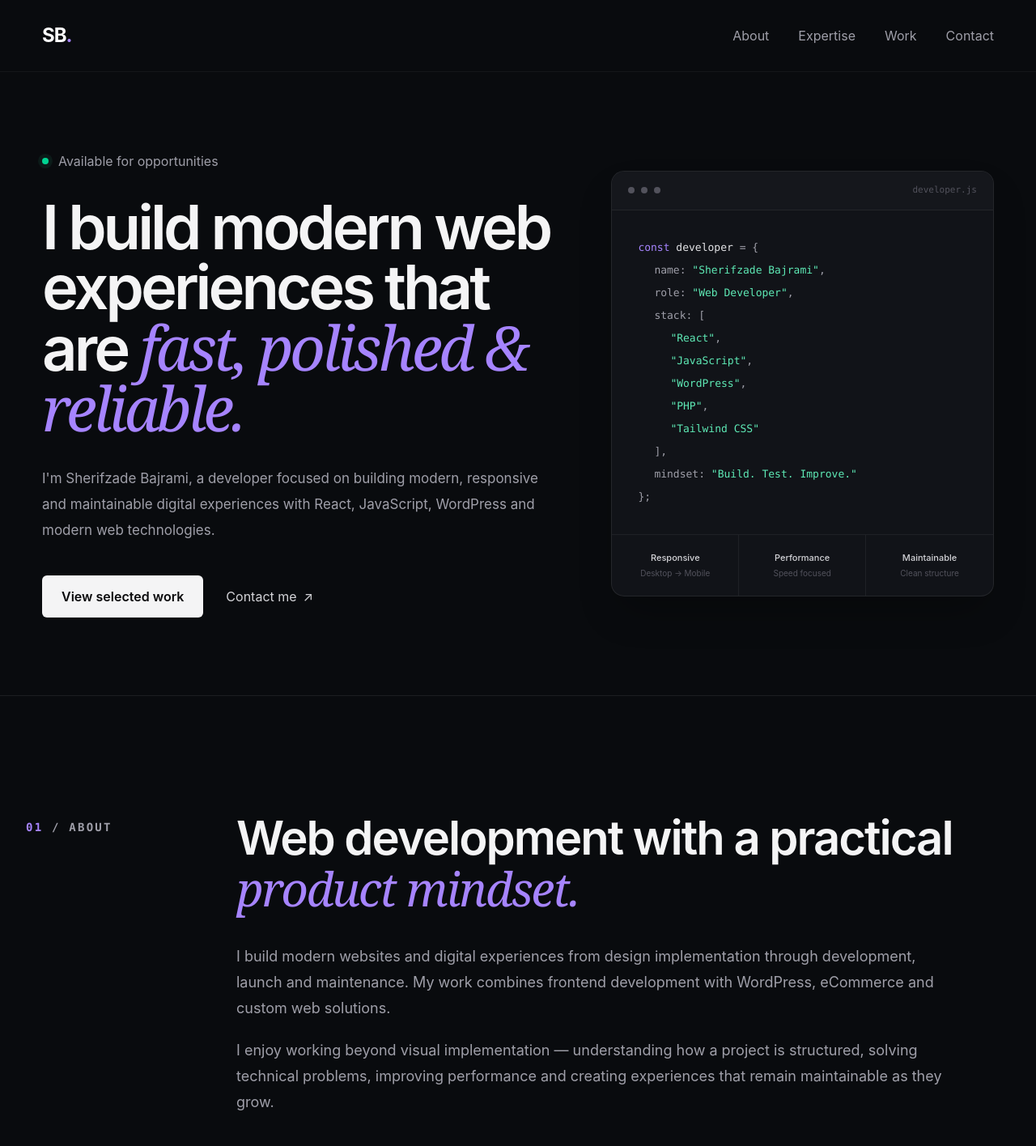
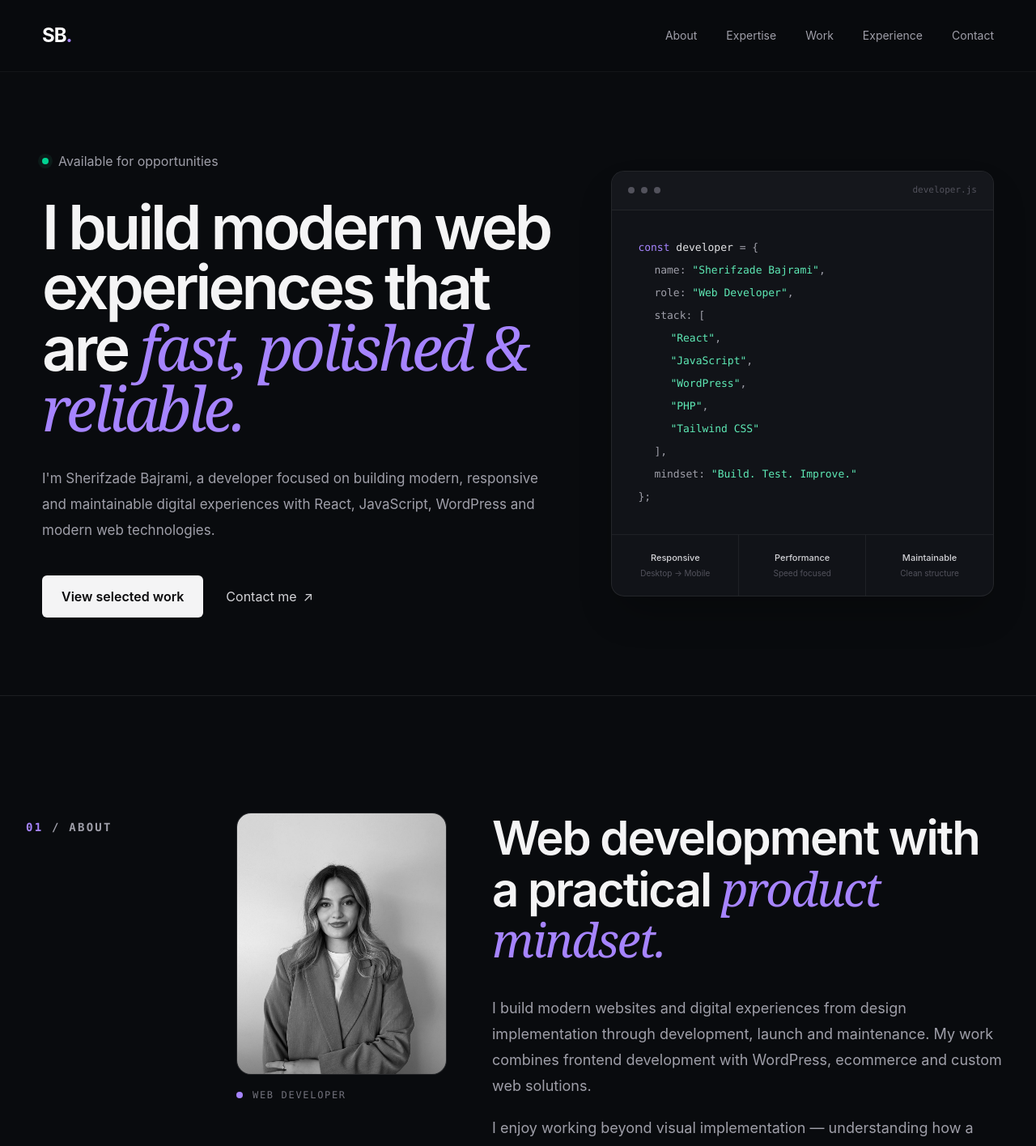
Before and after one commit to Sherifzade-Bajrami/sherifzade-portfolio, a React (Vite) app: page / in a window 1280 px wide. Shown: the top 1416 px of the page at 81% size. Built offline with nearby package versions, Linux system fonts and the light colour scheme.

Commit message:
Refine portfolio layout and add profile section

```diff
--- a/src/App.jsx
+++ b/src/App.jsx
@@ -6,6 +6,7 @@ import Expertise from "./sections/Expertise";
 import Projects from "./sections/Projects";
 import Experience from "./sections/Experience";
 import Contact from "./sections/Contact";
+import Footer from "./components/Footer";
 
 function App() {
   return (
@@ -17,6 +18,7 @@ function App() {
       <Projects />
       <Experience />
       <Contact />
+      <Footer />
     </main>
   );
 }
--- /dev/null
+++ b/src/components/Footer.jsx
@@ -0,0 +1,39 @@
+function Footer() {
+  const currentYear = new Date().getFullYear();
+
+  return (
+    <footer className="border-t border-white/[0.08] px-6 py-8 lg:px-8">
+      <div className="mx-auto flex max-w-[1240px] flex-col gap-5 sm:flex-row sm:items-center sm:justify-between">
+
+        <div>
+          <a
+            href="#home"
+            className="text-[22px] font-bold tracking-[-1px] text-white"
+          >
+            SB<span className="text-violet-400">.</span>
+          </a>
+
+          <p className="mt-2 text-[13px] text-zinc-600">
+            Web Developer
+          </p>
+        </div>
+
+        <p className="text-[13px] text-zinc-600">
+          © {currentYear} Sherifzade Bajrami. All rights reserved.
+        </p>
+
+        <a
+          href="#home"
+          className="group flex items-center gap-2 text-[13px] text-zinc-500 transition hover:text-violet-400"
+        >
+          Back to top
+          <span className="transition duration-300 group-hover:-translate-y-1">
+            ↑
+          </span>
+        </a>
+      </div>
+    </footer>
+  );
+}
+
+export default Footer;
--- a/src/components/Navbar.jsx
+++ b/src/components/Navbar.jsx
@@ -1,6 +1,6 @@
 function Navbar() {
   return (
-    <header className="border-b border-white/5">
+    <header className="sticky top-0 z-50 border-b border-white/5 bg-[#090b0e]/90 backdrop-blur-md">
       <nav className="mx-auto flex h-[88px] max-w-[1240px] items-center justify-between px-6 lg:px-8">
         <a
           href="#home"
@@ -12,28 +12,35 @@ function Navbar() {
         <div className="hidden items-center gap-9 md:flex">
           <a
             href="#about"
-            className="text-base text-zinc-400 transition hover:text-white"
+            className="text-sm text-zinc-400 transition hover:text-violet-400"
           >
             About
           </a>
 
           <a
-            href="#skills"
-            className="text-base text-zinc-400 transition hover:text-white"
+            href="#expertise"
+            className="text-sm text-zinc-400 transition hover:text-violet-400"
           >
             Expertise
           </a>
 
           <a
             href="#projects"
-            className="text-base text-zinc-400 transition hover:text-white"
+            className="text-sm text-zinc-400 transition hover:text-violet-400"
           >
             Work
           </a>
 
           <a
+            href="#experience"
+            className="text-sm text-zinc-400 transition hover:text-violet-400"
+          >
+            Experience
+          </a>
+
+          <a
             href="#contact"
-            className="text-base text-zinc-400 transition hover:text-white"
+            className="text-sm text-zinc-400 transition hover:text-violet-400"
           >
             Contact
           </a>
--- a/src/index.css
+++ b/src/index.css
@@ -1 +1,9 @@
 @import "tailwindcss";
+
+html {
+  scroll-behavior: smooth;
+}
+
+body {
+  background: #090b0e;
+}
--- a/src/sections/About.jsx
+++ b/src/sections/About.jsx
@@ -1,3 +1,5 @@
+import profileImage from "../assets/sherifzadeb.jpeg";
+
 function About() {
   const highlights = [
     "Modern frontend development",
@@ -14,37 +16,66 @@ function About() {
       <div className="mx-auto grid max-w-[1240px] gap-12 lg:grid-cols-[220px_1fr] lg:gap-10">
         {/* LEFT LABEL */}
         <div>
-          <p className="pt-2 font-mono text-sm font-semibold uppercase tracking-[0.16em] text-zinc-400">
+          <p className="whitespace-nowrap pt-2 font-mono text-[14px] font-semibold uppercase tracking-[0.16em] text-zinc-400">
             <span className="text-violet-400">01</span> / About
           </p>
         </div>
 
         {/* RIGHT CONTENT */}
         <div>
-          <h2 className="max-w-[900px] text-[42px] font-semibold leading-[1.08] tracking-[-2px] text-zinc-100 sm:text-[52px] lg:text-[58px]">
+          <div className="grid items-start gap-12 lg:grid-cols-[260px_1fr] lg:gap-14">
+            {/* PROFILE IMAGE */}
+            <div className="group relative">
+              <div className="absolute -inset-3 rounded-[22px] bg-violet-400/[0.06] opacity-0 blur-xl transition duration-500 group-hover:opacity-100" />
+
+              <div className="relative overflow-hidden rounded-[18px] border border-white/[0.09] bg-white/[0.02]">
+                <img
+                  src={profileImage}
+                  alt="Sherifzade Bajrami"
+                  className="aspect-[4/5] w-full object-cover object-center grayscale transition duration-500 group-hover:scale-[1.02] group-hover:grayscale-0"
+                />
+
+                <div className="pointer-events-none absolute inset-0 bg-gradient-to-t from-black/30 via-transparent to-transparent" />
+              </div>
+
+              <div className="mt-4 flex items-center gap-3">
+                <span className="h-2 w-2 rounded-full bg-violet-400" />
+
+                <p className="font-mono text-[12px] uppercase tracking-[0.14em] text-zinc-500">
+                  Web Developer
+                </p>
+              </div>
+            </div>
+
+            {/* ABOUT TEXT */}
+            <div>
+              <h2 className="max-w-[760px] text-[42px] font-semibold leading-[1.08] tracking-[-2px] text-zinc-100 sm:text-[52px] lg:text-[58px]">
                 Web development with a practical{" "}
                 <span className="font-serif font-normal italic text-violet-400">
                   product mindset.
                 </span>
               </h2>
 
-          <div className="mt-9 max-w-[900px] space-y-5">
-            <p className="text-lg leading-8 text-zinc-400">
+              <div className="mt-9 max-w-[760px] space-y-5">
+                <p className="text-[18px] leading-8 text-zinc-400">
                   I build modern websites and digital experiences from design
-              implementation through development, launch and maintenance.
-              My work combines frontend development with WordPress,
-              eCommerce and custom web solutions.
+                  implementation through development, launch and maintenance. My
+                  work combines frontend development with WordPress, ecommerce
+                  and custom web solutions.
                 </p>
 
-            <p className="text-lg leading-8 text-zinc-400">
+                <p className="text-[18px] leading-8 text-zinc-400">
                   I enjoy working beyond visual implementation — understanding
                   how a project is structured, solving technical problems,
                   improving performance and creating experiences that remain
                   maintainable as they grow.
                 </p>
               </div>
+            </div>
+          </div>
 
-          <div className="mt-10 grid border-y border-white/[0.08] sm:grid-cols-2">
+          {/* HIGHLIGHTS */}
+          <div className="mt-12 grid border-y border-white/[0.08] sm:grid-cols-2">
             {highlights.map((item, index) => (
               <div
                 key={item}
@@ -59,11 +90,11 @@ function About() {
                   ${index < 2 ? "border-b border-white/[0.08]" : ""}
                 `}
               >
-                <span className="font-mono text-base font-semibold text-violet-400">
+                <span className="font-mono text-[14px] font-semibold text-violet-400">
                   0{index + 1}
                 </span>
 
-                <span className="text-base text-zinc-300 transition duration-300 group-hover:text-white">
+                <span className="text-[16px] text-zinc-300 transition duration-300 group-hover:text-white">
                   {item}
                 </span>
               </div>
```
Also changed, not shown: src/assets/sherifzade-bajrami.jpeg (added), src/assets/sherifzadeb.jpeg (added). Lines whose indentation alone changed are shown as unchanged.
